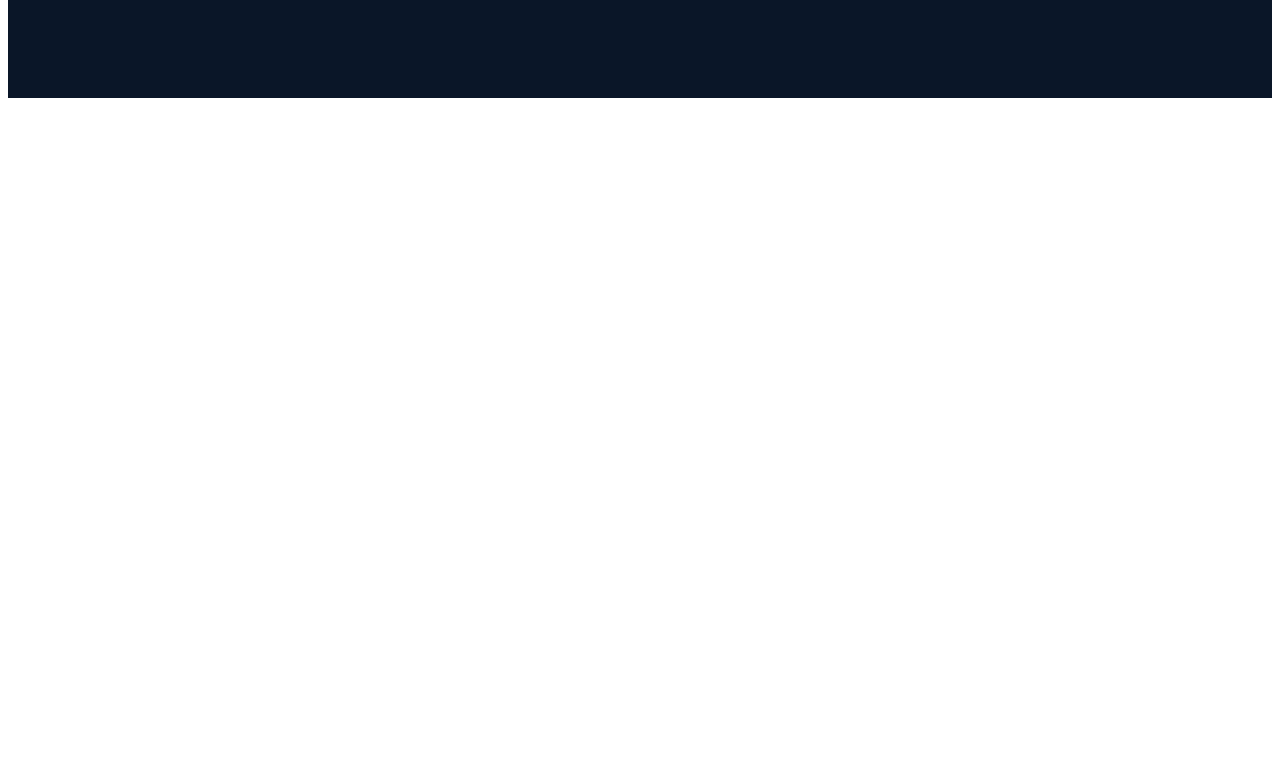
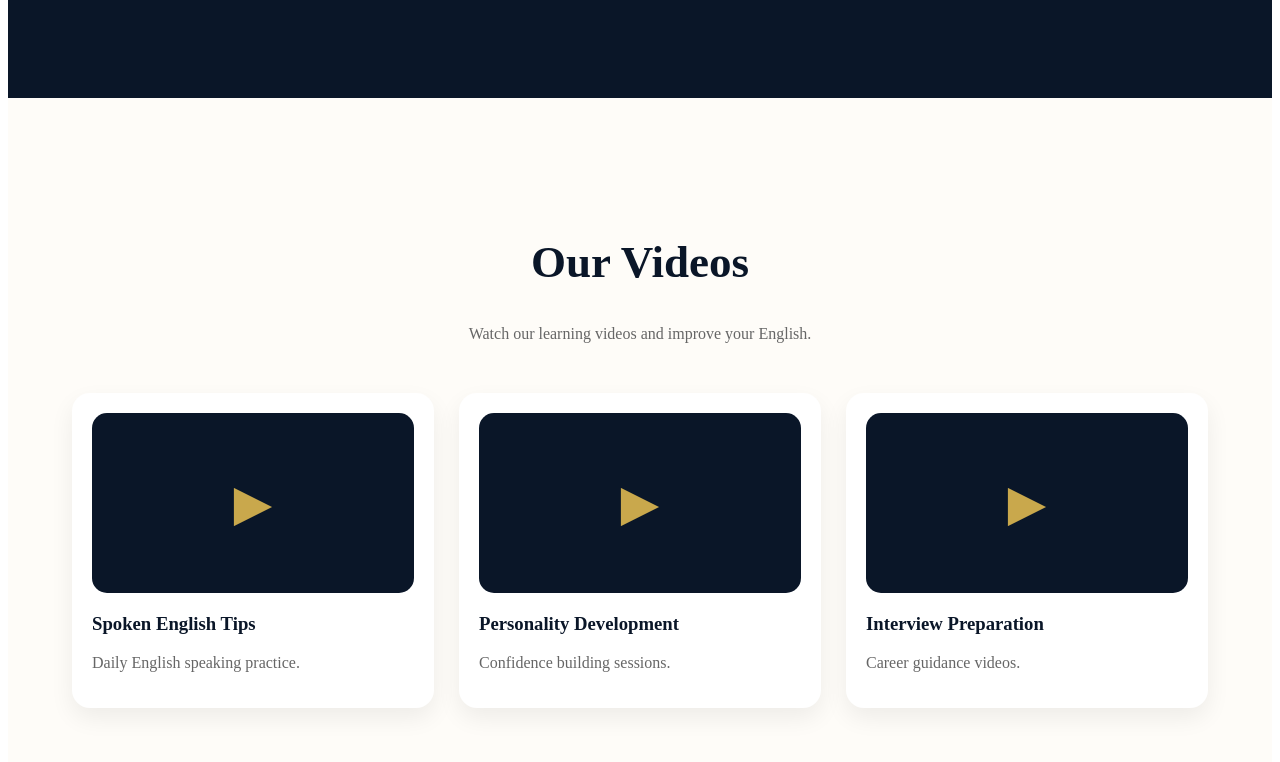
Before and after one commit to vinita4556/royal-gurukul, a React (Vite) app in the folder royal-gurukul/: page / in a window 1280 px wide. Shown: the part 3239-4001 px from the top of the page. Before the commit the page ends 3345 px from the top, so only its background shows below. Built offline with nearby package versions, Linux system fonts and the light colour scheme.

Commit message:
added videos section

```diff
--- a/royal-gurukul/src/App.css
+++ b/royal-gurukul/src/App.css
@@ -755,3 +755,91 @@ grid-template-columns:1fr;
 }
 
 }
+
+/*VIDEOS*/
+
+.videos{
+
+padding:100px 5vw;
+
+background:#FEFCF8;
+
+}
+
+
+
+.video-grid{
+
+display:grid;
+
+grid-template-columns:repeat(3,1fr);
+
+gap:25px;
+
+}
+
+
+
+.video-card{
+
+background:white;
+
+padding:20px;
+
+border-radius:18px;
+
+box-shadow:0 10px 25px #0001;
+
+}
+
+
+
+.video-box{
+
+height:180px;
+
+background:#0A1628;
+
+border-radius:15px;
+
+display:flex;
+
+align-items:center;
+
+justify-content:center;
+
+font-size:50px;
+
+color:#C9A84C;
+
+}
+
+
+
+.video-card h3{
+
+margin-top:20px;
+
+color:#0A1628;
+
+}
+
+
+
+.video-card p{
+
+color:#666;
+
+}
+
+
+
+@media(max-width:768px){
+
+.video-grid{
+
+grid-template-columns:1fr;
+
+}
+
+}
--- a/royal-gurukul/src/App.jsx
+++ b/royal-gurukul/src/App.jsx
@@ -5,6 +5,7 @@ import About from "./components/About";
 import Courses from "./components/Courses";
 import Hostel from "./components/Hostel";
 import Success from "./components/Success";
+import Videos from "./components/Videos";
 
 function App(){
 
@@ -18,6 +19,7 @@ return(
 <Courses />
 <Hostel />
 <Success />
+<Videos />
 
 </>
 
--- a/royal-gurukul/src/components/Videos.jsx
+++ b/royal-gurukul/src/components/Videos.jsx
@@ -0,0 +1,91 @@
+function Videos(){
+
+return(
+
+<section id="videos" className="videos">
+
+
+<div className="section-title">
+
+<h2>
+Our Videos
+</h2>
+
+<p>
+Watch our learning videos and improve your English.
+</p>
+
+</div>
+
+
+
+<div className="video-grid">
+
+
+<div className="video-card">
+
+<div className="video-box">
+▶
+</div>
+
+<h3>
+Spoken English Tips
+</h3>
+
+<p>
+Daily English speaking practice.
+</p>
+
+</div>
+
+
+
+
+<div className="video-card">
+
+<div className="video-box">
+▶
+</div>
+
+<h3>
+Personality Development
+</h3>
+
+<p>
+Confidence building sessions.
+</p>
+
+</div>
+
+
+
+
+<div className="video-card">
+
+<div className="video-box">
+▶
+</div>
+
+<h3>
+Interview Preparation
+</h3>
+
+<p>
+Career guidance videos.
+</p>
+
+</div>
+
+
+
+</div>
+
+
+</section>
+
+)
+
+}
+
+
+export default Videos;
```
